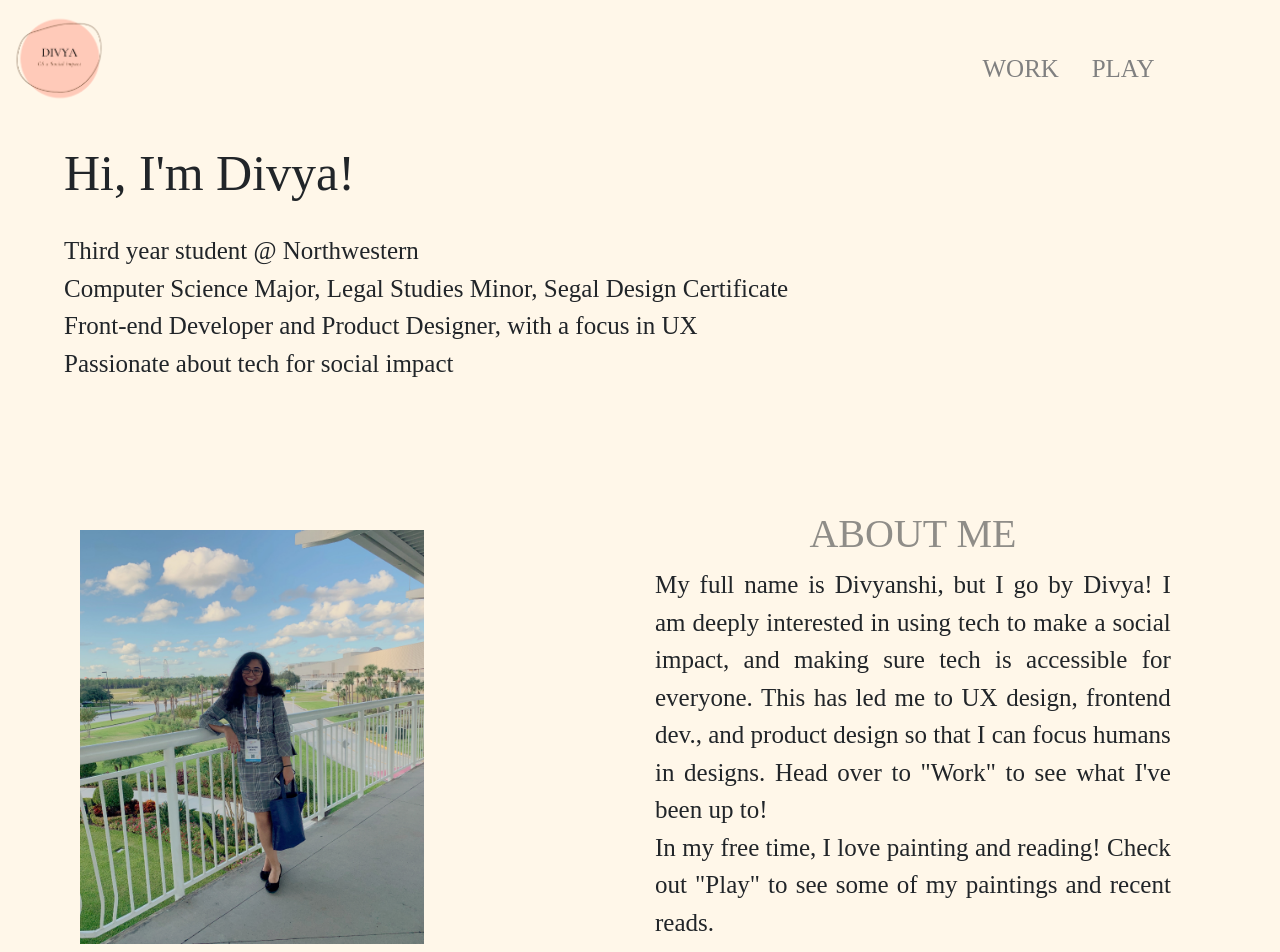
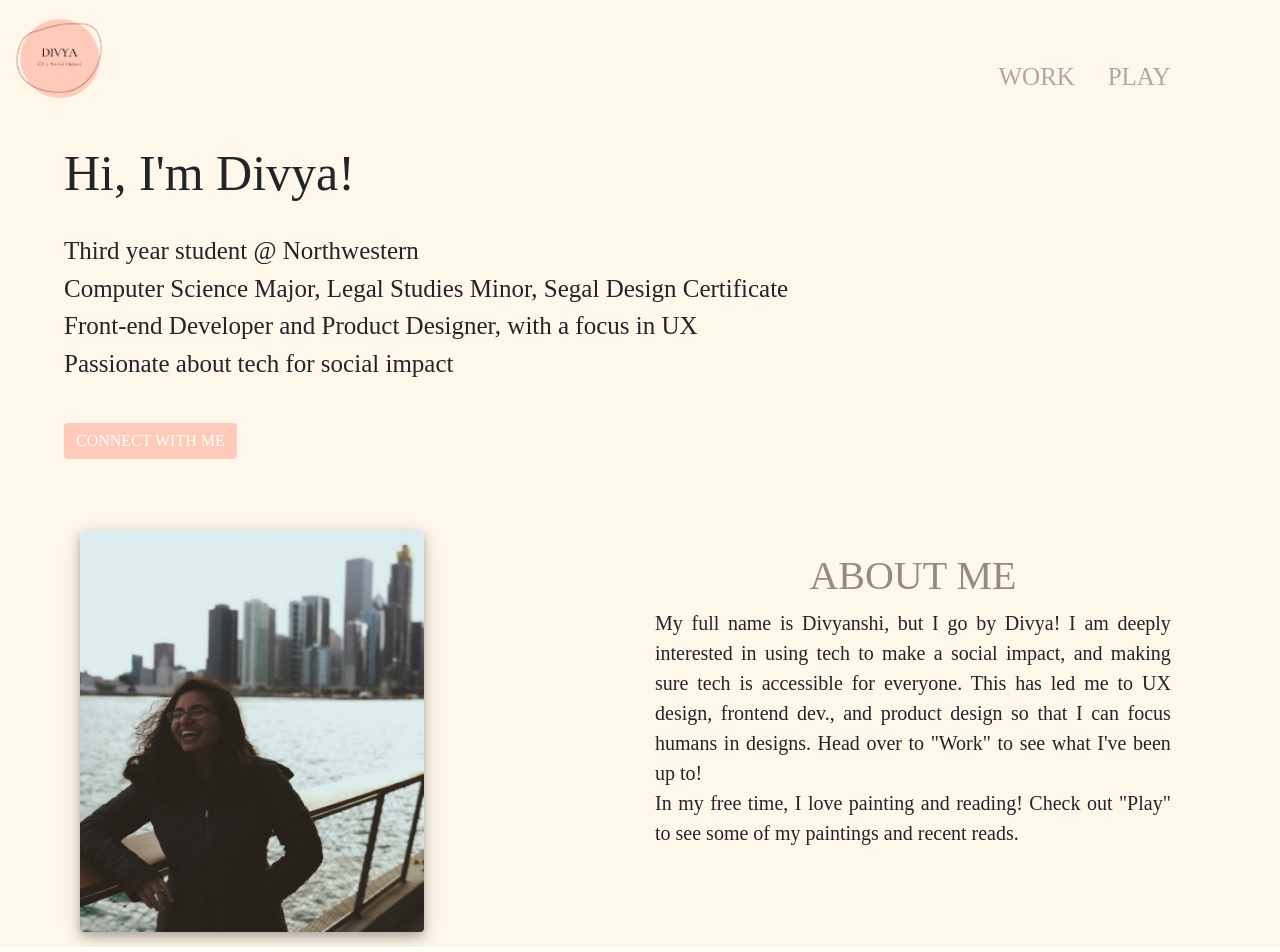
Before and after one commit to divyanshi-sharma/me, a React (Create React App) app: page / in a window 1280 px wide. Shown: the top 952 px of the page. Built offline with nearby package versions, Linux system fonts and the light colour scheme.

Commit message:
added connect button, fixed styling of buttons, and updated picture

```diff
--- a/src/pages/home.css
+++ b/src/pages/home.css
@@ -11,12 +11,17 @@
         font-family: Adobe Devanagari;
         overflow-x: hidden;
     }
+    img {
+        max-width: 55%;
+        height: auto;
+      }
     .introSummary {
         background-color: #FFF7E9;
         font-family: PMingLiU-ExtB;
         height: 500px;
         overflow-x: hidden;
     }
+
     .aboutMe {
         background-color: #FFF7E9;
         position: relative;
@@ -24,3 +29,22 @@
     }
 
 }
+a.nav_link:link{
+    color:darkgray;
+    font-size: 25px;
+
+}
+a.nav_link:hover {
+    color:#9C3940;
+    padding-top: 10px;
+  }
+a.connectButton {
+    background-color:#FFCAB9;
+    border:none;
+    color: #FFFFFF;
+  }
+a.connectButton:hover {
+    background-color: #9C3940;
+    color: white;
+    box-shadow: 0 8px 8px 0 rgba(0,0,0,0.24), 0 8px 8px 0 rgba(0,0,0,0.19);
+  }
--- a/src/pages/home.jsx
+++ b/src/pages/home.jsx
@@ -1,9 +1,11 @@
-import React, { Component, useRef, useEffect } from 'react'
+import React, { Component } from 'react'
+import {Nav} from 'react-bootstrap';
 import './home.css'
 import  Logo from '../imgs/Logo.png';
-import persImage from '../imgs/personalimage.png';
+import persImage from '../imgs/chiPhoto.JPG';
 import Row from 'react-bootstrap/Row'
 import Col from 'react-bootstrap/Col'
+import Button from 'react-bootstrap/Button'
 
 export default class Home extends Component {
     constructor(props){
@@ -36,10 +38,10 @@ render(){
                     </Col>
                     <Col md={6}></Col>
                     <Col md = {1} style={{marginTop:'50px'}}>
-                        <a href='/work' style={{color:'grey', fontSize:'25px'}}>WORK</a>
+                        <Nav.Link to='/work' className='nav_link'>WORK</Nav.Link>
                     </Col>
                     <Col md = {1} style={{marginTop:'50px'}}>
-                        <a href='/' style={{color:'grey', fontSize:'25px'}}>PLAY</a>
+                    <Nav.Link to='/' className='nav_link'>PLAY</Nav.Link>
                     </Col>
                 </Row>
             </div>
@@ -58,19 +60,23 @@ render(){
                 Front-end Developer and Product Designer, with a focus in UX
                 <br></br>
                 Passionate about tech for social impact
+                <br></br>
+                <br></br>
+                <Button className='connectButton' href='/work'>CONNECT WITH ME</Button>
                 </p>
+
             </div>
 
             <div className='aboutMe' style={{overflowX:'hidden'}}>
                     <Row style={{overflowX:'hidden'}}>
                         <Col md = {6} style={{overflowX:'hidden'}}>
-                            <img src={persImage} alt='personalImage' style={{marginLeft:'80px', marginTop:'30px',width:'55%', height:'90%'}}/>
+                            <img src={persImage} alt='personalImage' style={{marginLeft:'80px', marginTop:'30px',width:'55%', height:'90%', borderRadius:'4px', boxShadow:' 0 4px 8px 0 rgba(0, 0, 0, 0.2), 0 6px 20px 0 rgba(0, 0, 0, 0.19)'}}/>
                         </Col>
-                        <Col md = {5} style={{overflowX:'hidden',marginTop:'10px'}}>
+                        <Col md = {5} style={{overflowX:'hidden',marginTop:'4%'}}>
                             <h1 style={{fontFamily: 'PMingLiU-ExtB', opacity:'50%', textAlign: 'center', overflowX:'hidden'}}>
                                 ABOUT ME
                             </h1>
-                            <p style={{fontSize:'25px', fontWeight:'lighter', fontFamily: 'Niveau Grotesk', textAlign: 'justify', overflowX:'hidden'}}>
+                            <p style={{fontSize:'20px', fontWeight:'lighter', fontFamily: 'Niveau Grotesk', textAlign: 'justify', overflowX:'hidden'}}>
                                 My full name is Divyanshi, but I go by Divya! I am deeply interested in using tech to make a social impact, and making sure tech is accessible for everyone. This has led me to UX design, frontend dev., and product design so that I can focus humans in designs. Head over to "Work" to see what I've been up to!
                                 <br></br>
                                 In my free time, I love painting and reading! Check out "Play" to see some of my paintings and recent reads.
```
Also changed, not shown: src/imgs/chiPhoto.JPG (added), src/imgs/sfPhoto.JPG (added).
